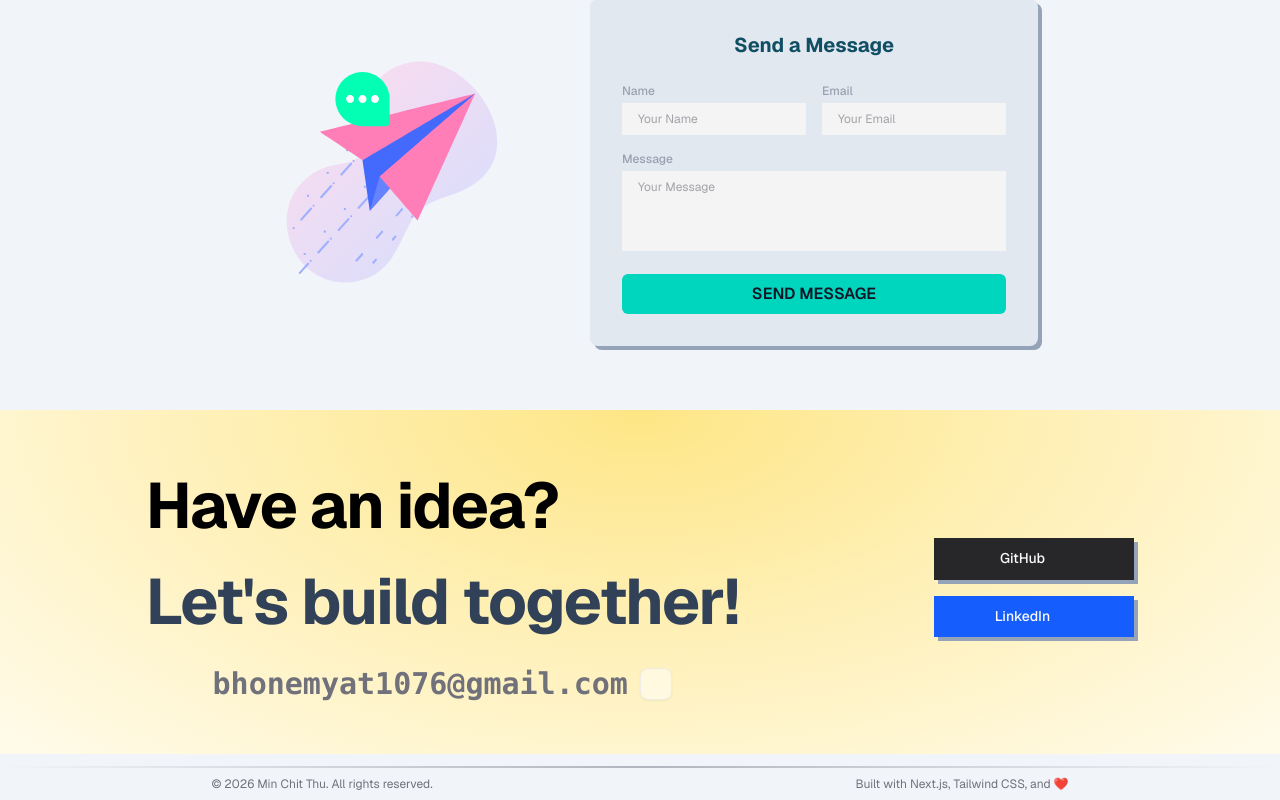
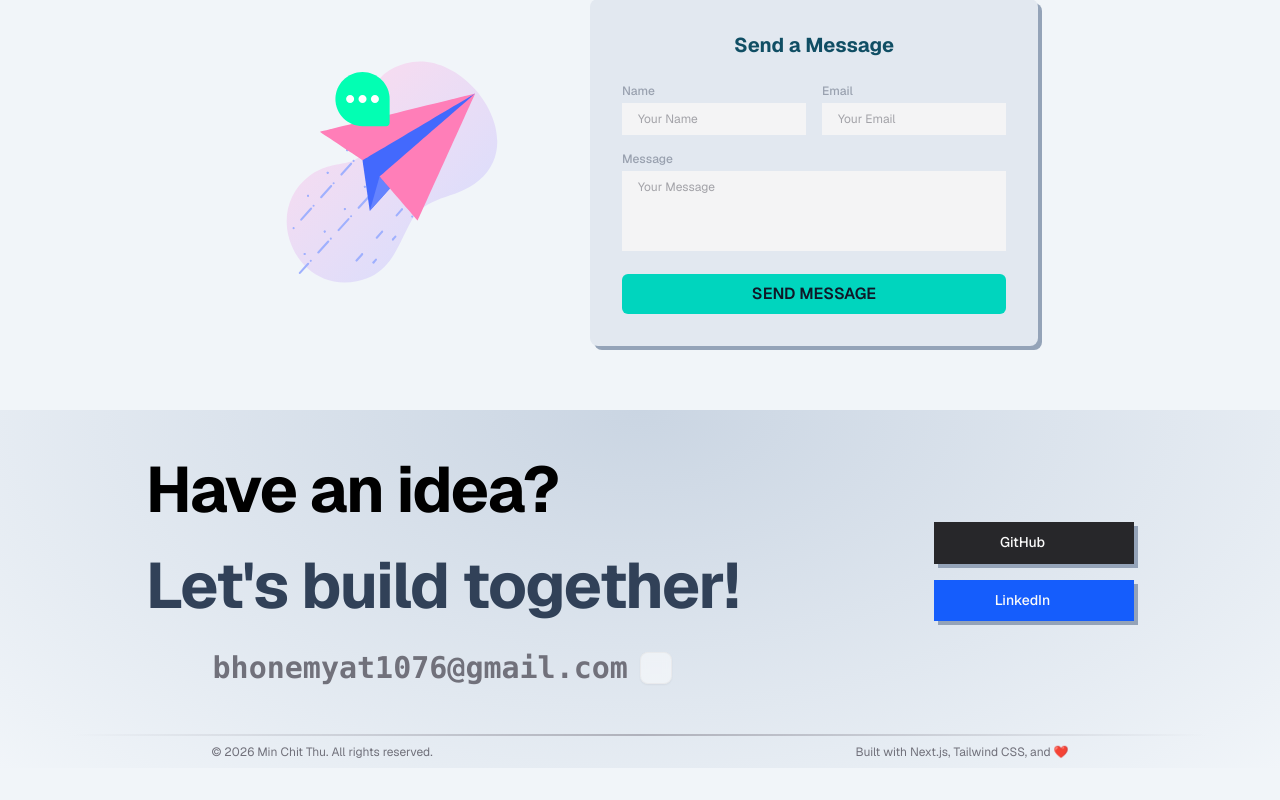
Before and after one commit to bhonemyat1076-ui/personal_portfolio, a Next.js app: page / in a window 1280 px wide. Shown: the part 3575-4375 px from the top of the page. After the commit the page ends 4343 px from the top, so only its background shows below. Built offline with nearby package versions, Linux system fonts and the light colour scheme; some icons are missing.

Commit message:
Improve footer styling

```diff
--- a/app/page.tsx
+++ b/app/page.tsx
@@ -160,8 +160,8 @@ export default function Home() {
           </div>
         </div>
       </section>
-      <footer className="h-86 w-full bg-radial-[at_top] from-amber-200 to-amber-50 dark:from-slate-800 dark:to-slate-900">
-        <div className="flex flex-col md:flex-row sm:flex-col justify-around items-stretch py-12 mx-12">
+      <footer className="w-full bg-radial-[at_top] from-slate-300 to-slate-100 dark:from-slate-800 dark:to-slate-900">
+        <div className="flex flex-col md:flex-row sm:flex-col justify-around items-stretch py-8 mx-12">
           <div className="flex flex-col items-center justify-center gap-4 text-center md:text-left">
             <h1 className="text-[2rem] md:text-[4rem] sm:text-[3rem] text-black font-bold dark:text-white tracking-tight w-half md:text-left sm:text-center md:mb-0">
               Have an idea? <br />
@@ -180,13 +180,13 @@ export default function Home() {
             </a>
           </div>
         </div>
-        <hr className="h-[2px] w-full border-0 bg-gradient-to-r from-transparent via-zinc-400 to-transparent opacity-75" />
+        <div className="h-[2px] border-0 bg-gradient-to-r from-transparent via-zinc-400 to-transparent opacity-75 mx-18"></div>
         <div className="flex flex-row justify-around bg-transparent py-2">
           <div className="text-xs text-zinc-500 dark:text-zinc-400">
-            &copy; {new Date().getFullYear()} Min Chit Thu. All rights reserved.
+            &copy; {new Date().getFullYear()} Min Chit Thu. <span className="hidden lg:inline">All rights reserved.</span>
           </div>
           <div className="text-xs text-zinc-500 dark:text-zinc-400">
-            Built with Next.js, Tailwind CSS, and ❤️
+            Built with<span className="hidden lg:inline"> Next.js, Tailwind CSS, and</span> ❤️
           </div>
         </div>
       </footer>
```
